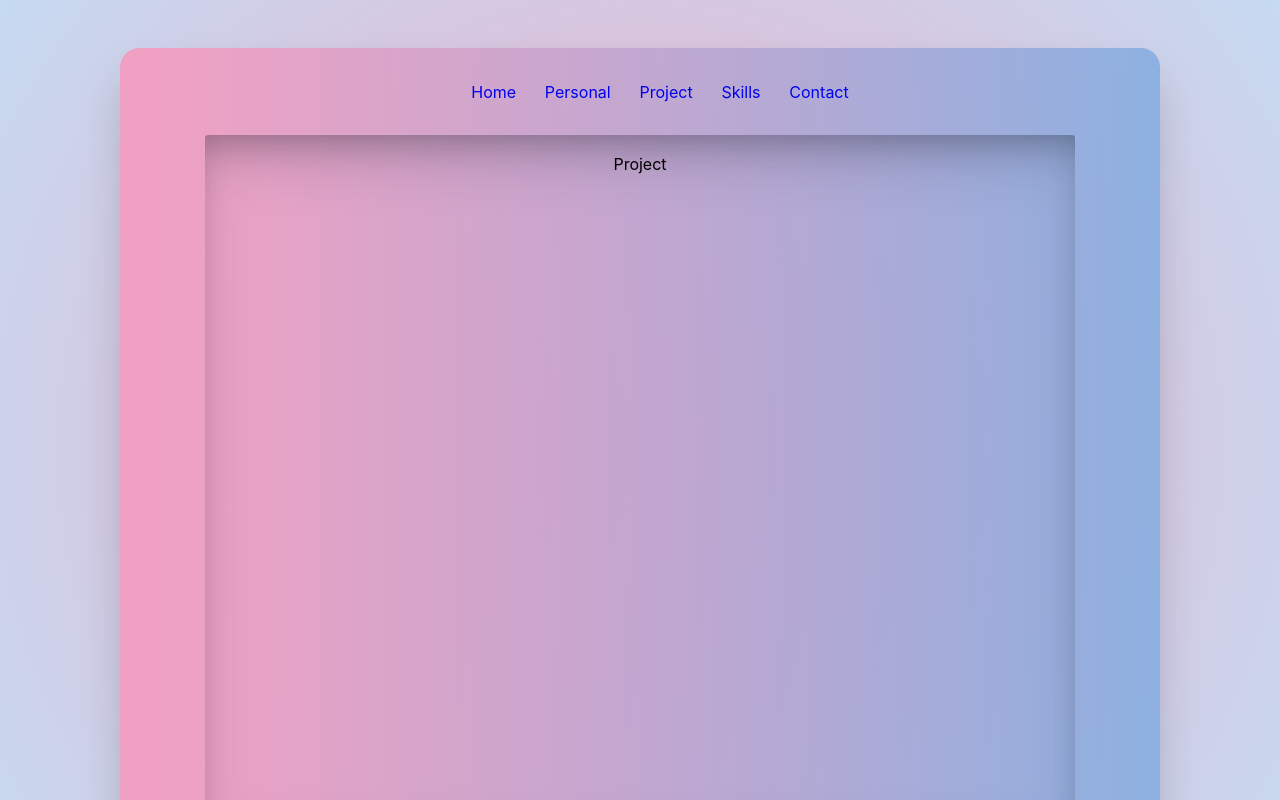
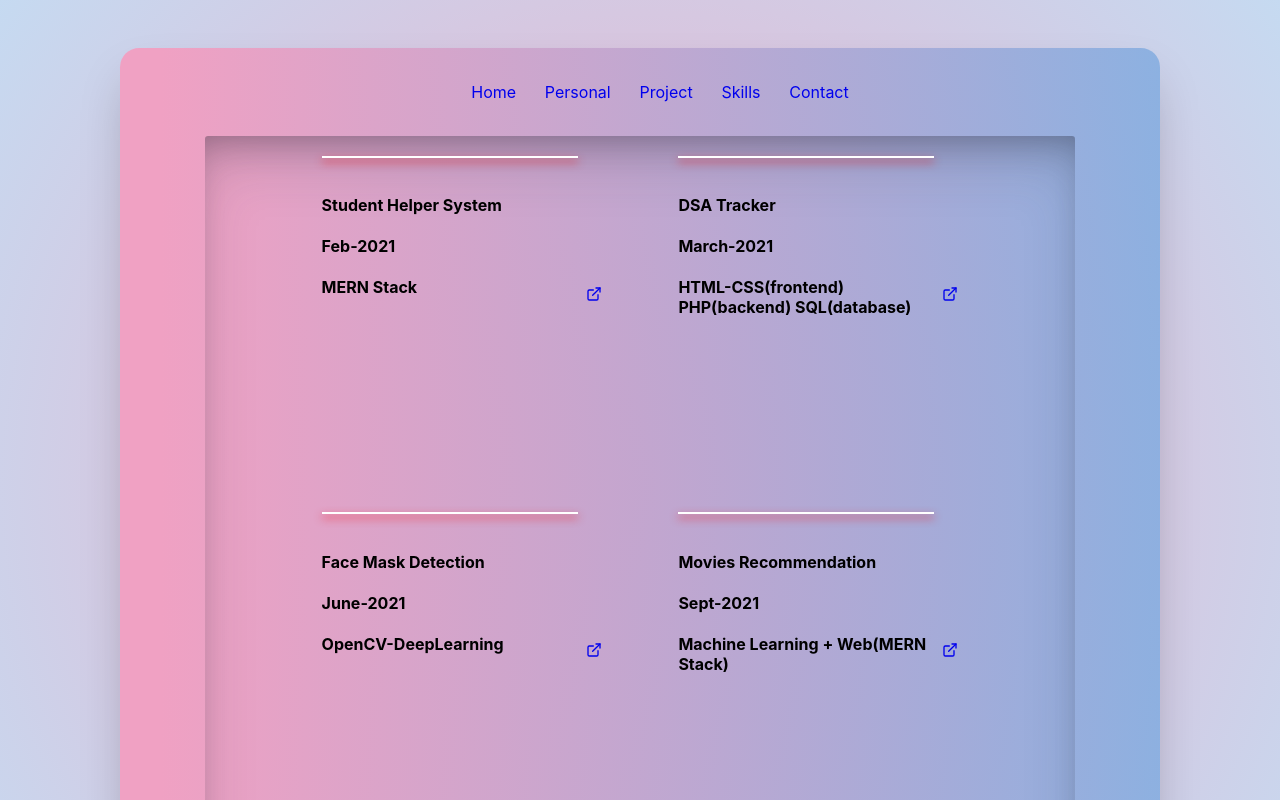
Before and after one commit to dhruvil-shah/Personal-Website, a React (Create React App) app in the folder client/: page /project in a window 1280 px wide. Shown: the top 800 px of the page. Built offline with nearby package versions, Linux system fonts and the light colour scheme.

Commit message:
Most of Front-end part done

```diff
--- a/client/src/App.css
+++ b/client/src/App.css
@@ -11,7 +11,7 @@ background: radial-gradient(circle, rgba(238,174,202,1) 0%, rgba(185,210,238,0.8
     flex-direction: column;
     align-items: center;
     margin: 3rem auto;
-    height: 100vh;
+    height: 110vh;
     border-radius: 1.2rem;
     box-shadow: rgba(0, 0, 0, 0.25) 0px 25px 50px -12px;
     background: rgb(240,161,195);
@@ -175,3 +175,73 @@ background: linear-gradient(90deg, rgba(240,161,195,1) 4%, rgba(127, 170, 223, 0
   justify-content: center;
   padding: 1.2rem;
 }
+.home h1{
+  color: #ffffffc4;
+  font-family:Georgia, 'Times New Roman', Times, serif;
+}
+.home p{
+  background-color: none;
+  padding: 1.2rem;
+  color: white;
+  box-shadow: rgba(0, 0, 0, 0.45) 0px 25px 20px -20px;
+
+}
+.project{
+  display: flex;
+  flex-direction: row;
+  flex-wrap: wrap;
+  align-items: center;
+  justify-content: center;
+  gap: 4.8rem;
+}
+.flip-card {
+  background-color: transparent;
+  width: 20vw;
+  height: 35vh;
+  perspective: 1000px;
+}
+
+.flip-card-inner {
+  position: relative;
+  transition: transform 0.6s;
+  transform-style: preserve-3d;
+  border-top: 2px  solid white;
+  box-shadow: 0 4px 8px 0 rgba(247, 2, 2, 0.808);
+}
+
+.flip-card:hover .flip-card-inner {
+  transform: rotateY(180deg);
+
+}
+
+.flip-card-front, .flip-card-back {
+  position: fixed;
+  height:fit-content;
+  width: fit-content;
+  -webkit-backface-visibility: hidden;
+  backface-visibility: hidden;
+}
+
+.flip-card-front {
+  /* width: inherit; */
+  margin: 1rem auto;
+  color: black;
+
+
+}
+
+.flip-card-back {
+  color: rgb(0, 0, 0);
+  transform: rotateY(180deg);
+  justify-content: center;
+  padding: 0.2rem;
+  display: block;
+  margin: 0rem auto;
+}
+.card-out{
+  display: flex;
+  gap: 0.5rem;
+  justify-content: center;
+  align-items: center;
+  /* flex-direction: column; */
+}
--- a/client/src/Component/Home.js
+++ b/client/src/Component/Home.js
@@ -9,12 +9,12 @@ export const Home = () => {
             <Zoom left>
             <h1>Hey Dhruvil Here!!</h1>
             </Zoom>
-            <img src='https://cdn5.f-cdn.com/contestentries/1386480/29840496/5b68d04c16995_thumb900.jpg'/>
+            <img src='https://media-exp1.licdn.com/dms/image/C4E03AQEEcvbtDvdO0w/profile-displayphoto-shrink_800_800/0/1607868193277?e=1637798400&v=beta&t=gLUgOUaTOyKSCniMpexMLIjeI0QUao7eNec-fifXq_8'/>
             <Slide left>
-            <p>Cum, mauris risus scelerisque nullam habitasse blandit parturient semper sapien inceptos. Condimentum magna, per justo sit.
-            Suscipit eget curae; scelerisque odio fringilla maecenas varius vivamus ridiculus eleifend. Curabitur senectus, aenean eu.
-            Fermentum enim, ad parturient!
-            Ornare aliquam massa nec sed hac aenean habitasse dolor, potenti eget ullamcorper. Magna habitant senectus mus massa egestas at tempus justo.
+            <p>I'm currently studying as a 3rd year Computer Science student at Nirma University, Ahmedabad. I have been in recent times learned ample number of skills such as
+Web Development, Machine Learning, Databases, Full Stack Development, Application Development and much more. I have also interest in problem solving on various
+platforms like Leetcode, Hackerrank, Codeforces, GFG. Apart from side works I was able to score 9.25/10 cpi till my second year. More insights about me can be obtained from these websites.
+
             </p>
             </Slide>
         </div>
--- a/client/src/Component/Navbar.js
+++ b/client/src/Component/Navbar.js
@@ -1,5 +1,5 @@
 import React from 'react'
-import {BrowserRouter as Router ,Route,Link,Switch} from 'react-router-dom';
+import {BrowserRouter as Router ,Route,Link,Switch,Redirect} from 'react-router-dom';
 import {Home} from './Home.js';
 import {Skills} from './Skills.js';
 import {Contact} from './Contact.js';
@@ -23,11 +23,14 @@ export const Navbar = () => {
             </Bounce>
                 <div className='content'>
                 <Switch>
-                    <Route path="/home" ><Home/></Route>
-                    <Route path="/personal" ><Personal/></Route>
-                    <Route path="/project" ><Project/></Route>
-                    <Route path="/contact" ><Contact/></Route>
-                    <Route path="/skills" ><Skills/></Route>
+                    <Route exact path='/'>
+                    <Redirect to='/home'/>
+                    </Route>
+                    <Route exact path="/home" ><Home/></Route>
+                    <Route exact path="/personal" ><Personal/></Route>
+                    <Route exact path="/project" ><Project/></Route>
+                    <Route exact path="/contact" ><Contact/></Route>
+                    <Route exact path="/skills" ><Skills/></Route>
                 </Switch>
                 </div>
                 </Router>
--- a/client/src/Component/Personal.js
+++ b/client/src/Component/Personal.js
@@ -2,24 +2,24 @@ import React from 'react';
 import {Chrono} from 'react-chrono';
 import {GiStairsCake} from 'react-icons/gi';
 const items = [
-    {title: "July-2001", cardTitle:  "Birthdate"},
-    {title: "May-2017", cardTitle:  "10th Passed"},
-    {title: "May-2019", cardTitle:  "12th Passed"},
-    {title: "May-2023", cardTitle:  "Graduation Year"}
+    {title: "July-2001", cardTitle:  "Birthdate",cardSubtitle:"Surat-Gujarat"},
+    {title: "May-2017", cardTitle:  "10th Passed",cardSubtitle:"C.C. Shah Sarvajanik High School"},
+    {title: "May-2019", cardTitle:  "12th Passed",cardSubtitle:"C.C. Shah Sarvajanik High School"},
+    {title: "May-2023", cardTitle:  "Graduation Year",cardSubtitle:"Nirma University, Ahemdabad"}
   ];
 export const Personal = () => {
     return (
-        <div  style={{ color:'black', width: "100rem", height: "40rem" }}>
-  <Chrono mode="VERTICAL_ALTERNATING" items={items} cardHeight="4em" slideShow="True" enableOutline
+        <div  style={{ color:'black', width: "90rem", height: "fit-content" }}>
+<Chrono className="timeline-item" mode="VERTICAL_ALTERNATING" items={items} cardHeight="4em" slideShow="True" enableOutline
     theme={{
-    primary: "red",
-    secondary: "",
+    primary: "black",
     cardBgColor: "#ebd3d3",
     cardForeColor: "black",
-    titleColor: "red"
+    titleColor: "red",
+
   }}>
     <div>
-      <p><GiStairsCake size='5em'/></p>
+      <p><GiStairsCake size='2.5em'/></p>
     </div>
     <div>
         <h1>85.6%</h1>
@@ -28,8 +28,7 @@ export const Personal = () => {
         <h1>86.5%</h1>
     </div>
     <div>
-        <h1>9.25 CPI </h1>
-        <h5>(Till 2nd year)</h5>
+        <h1>9.25 CPI (Till 2nd year)</h1>
     </div>
   </Chrono>
 
--- a/client/src/Component/Project.js
+++ b/client/src/Component/Project.js
@@ -1,9 +1,80 @@
-import React from 'react'
-
+import React from 'react';
+import { FiExternalLink } from 'react-icons/fi';
+const data = [
+    {
+        "title": "Student Helper System",
+        "date": "Feb-2021",
+        "tech": "MERN Stack",
+        "desc": "These was project developed during hackathon held at our institute."
+            + "It basically helps students to ask doubts related to the collge curriculum or any placement related doubts."
+            + " Person who answered correctly was rewarded with some points ",
+        "link": "https://github.com/dhruvil-shah/hacknuthon",
+    },
+    {
+        "title": "DSA Tracker",
+        "date": "March-2021",
+        "tech": "HTML-CSS(frontend) PHP(backend) SQL(database)",
+        "desc": "It was a website created for keeping track of various DSA question from various coding platform." +
+            "User can make operation like read question add new one delete one modify one. So basically CRUD functionality was implemented." +
+            "Also user can give difficulty level and sort accordingly and also search option was provided on the basis of Data Structure used in question",
+        "link": "https://github.com/dhruvil-shah/Dbms-Project"
+    },
+    {
+        "title": "Face Mask Detection",
+        "date": "June-2021",
+        "tech": "OpenCV-DeepLearning",
+        "desc": "In these tough times face mask is essential to remain safe. So to ensure each one takes care created a real time face mask detecion model." +
+            "CNN was used as a part of training and predict and to make it available in realtime opencv was incorporated",
+        "link": "https://github.com/dhruvil-shah/FaceMaskDetection",
+    },
+    {
+        "title": "Movies Recommendation",
+        "date": "Sept-2021",
+        "desc": "These was a hybrid web application of ML and Web technologies. Firstly dataset from taken from movies imdb site and was trained using Matrix factorization" +
+            "It was a static trained model for approx 950 user so as ID of user is added then movies are recommended as per previous likes and dislikes",
+        "tech": "Machine Learning + Web(MERN Stack)",
+        "link": "https://github.com/dhruvil-shah/Movies-Recommendation"
+    },
+    {
+        "title": "DataWare House",
+        "date": "Oct-2020",
+        "desc": "Owner can keep track of all it’s items sold and availability of"+
+        "stock. Weekly and Monthly records of various customer are being"+
+        "recorded. Also a bill is generated at weekend for sold items respective to customers.",
+        "tech":"Java (console based)",
+        "link":""
+    },
+    {
+        "title": "",
+        "date": "",
+        "desc": ""
+    }
+]
 export const Project = () => {
     return (
-        <div>
-            Project
+        <div className='project'>
+            {data.map((ele) => {
+                return (
+                    <>
+                        <div className='card-out'>
+                            <div className="flip-card">
+                                <div className="flip-card-inner">
+                                    <div className="flip-card-front">
+                                        <h4>{ele.title}</h4>
+                                        <h4>{ele.date}</h4>
+                                        <h4>{ele.tech}</h4>
+                                    </div>
+                                    <div className="flip-card-back">
+                                        <p>{ele.desc}</p>
+                                    </div>
+                                </div>
+                            </div>
+                            <a href={ele.link} target="_blank"><FiExternalLink /></a>
+                        </div>
+                    </>)
+            })}
+
+
         </div>
     )
 }
```
